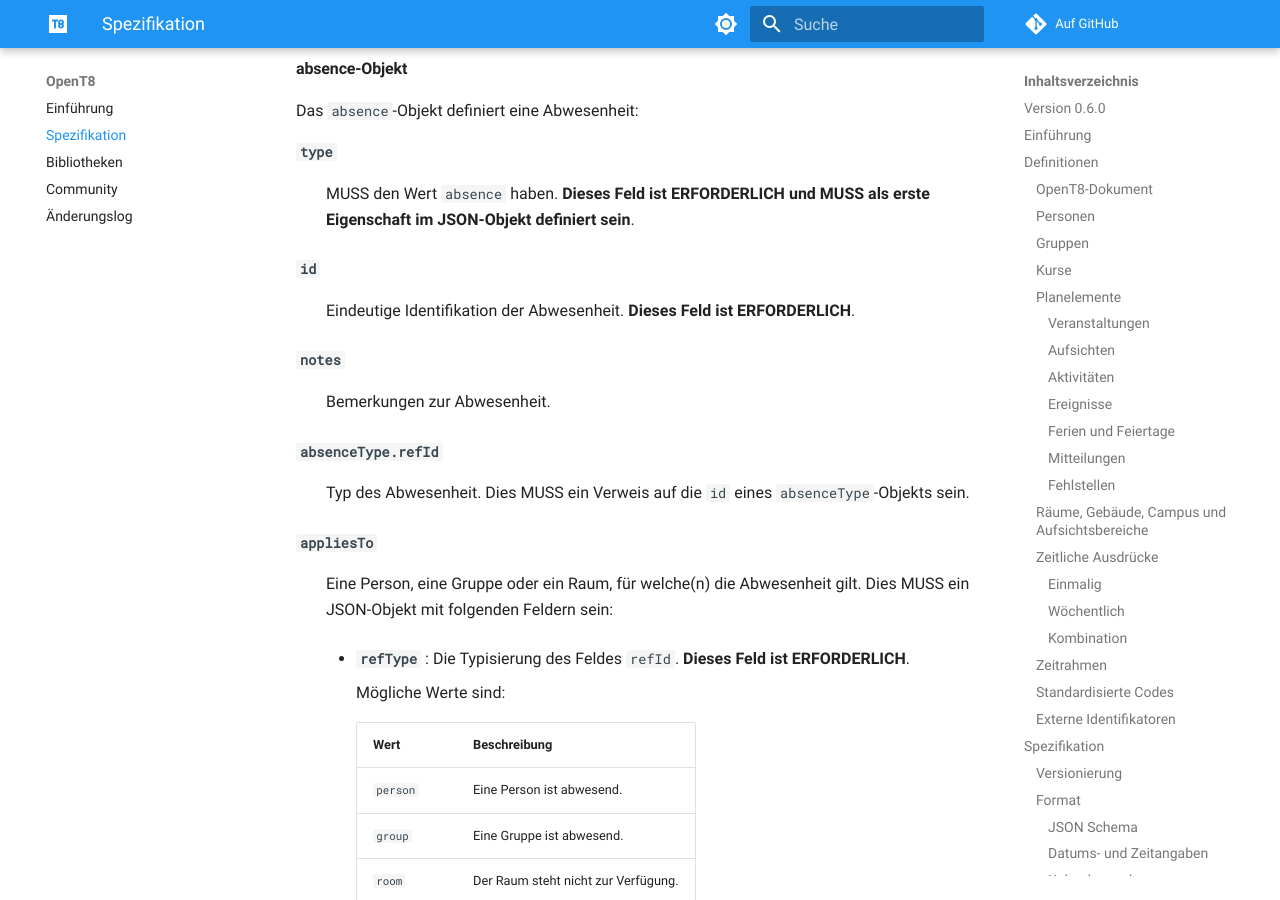
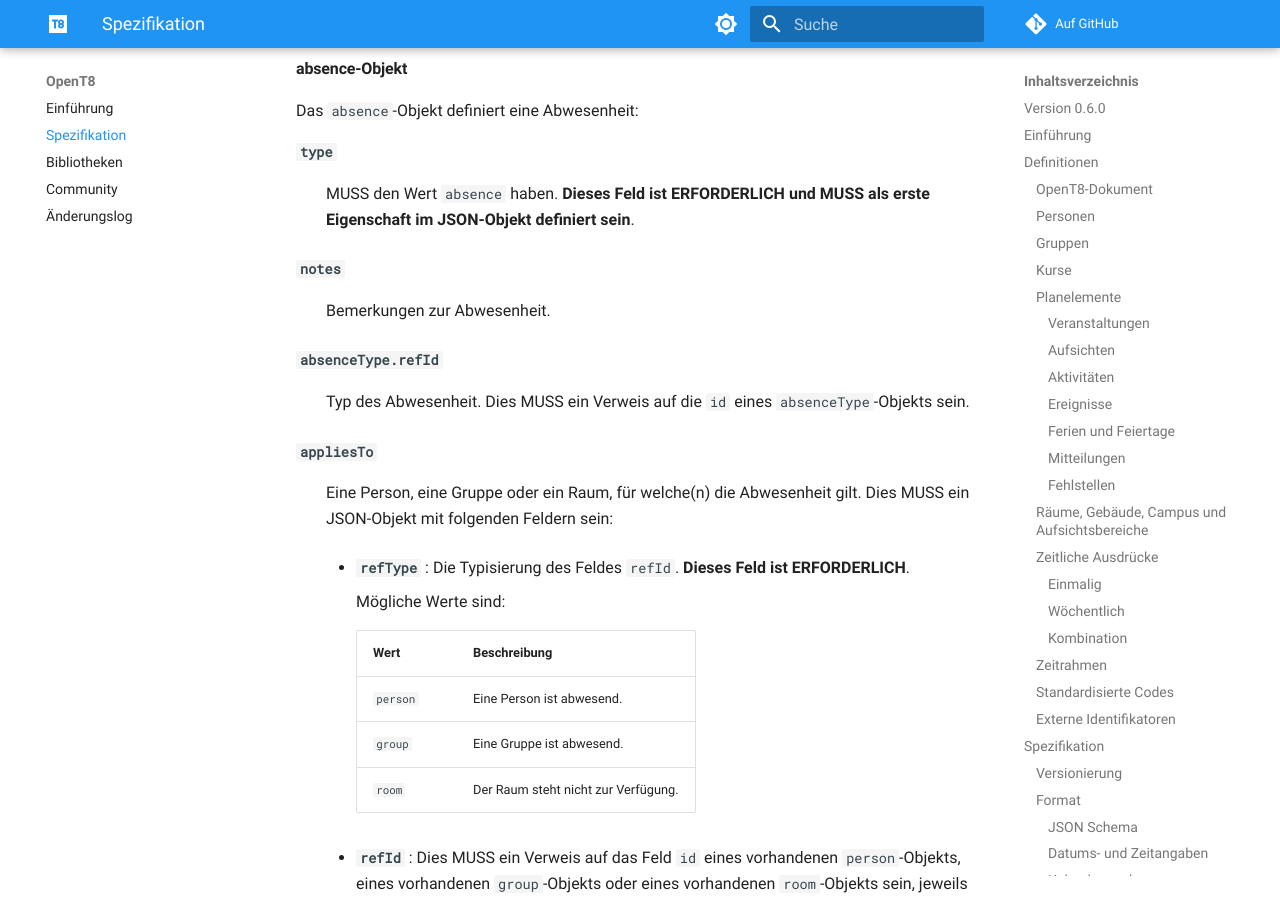
Before and after one commit to openpotato/opent8, an MkDocs documentation site: the page built from website/docs/specification.md, in a window 1280 px wide and 900 px high, scrolled down 22200 px. Built offline with MkDocs 1.6.1 and Material for MkDocs 9.7.7, drawn with Linux system fonts in a browser that asks for light colours; comment, search, counter and statistics services are not loaded; some of the changed text lies outside the part shown.

Commit message:
Bug fixes in sample and spec documentation

```diff
--- a/website/docs/specification.md
+++ b/website/docs/specification.md
@@ -951,10 +951,6 @@
 
 :   MUSS den Wert `absence` haben. **Dieses Feld ist ERFORDERLICH und MUSS als erste Eigenschaft im JSON-Objekt definiert sein**.
 
-**`id`**
-
-:   Eindeutige Identifikation der Abwesenheit. **Dieses Feld ist ERFORDERLICH**.
-
 **`notes`**
 
 :   Bemerkungen zur Abwesenheit.
@@ -1289,7 +1285,7 @@
 
 **`courseType.refId`**
 
-:   Ein Kurstyp zur Differenzierung des Kurses. Dies MUSS ein Verweis auf die `id` eines `courseType`-Objekts sein. **Dieses Feld ist ERFORDERLICH**.
+:   Ein Kurstyp zur Differenzierung des Kurses. Dies MUSS ein Verweis auf die `id` eines `courseType`-Objekts sein.
 
 **`courseUrl`**
 
@@ -1478,10 +1474,6 @@
 **`type`**
 
 :   MUSS den Wert `exemption` haben. **Dieses Feld ist ERFORDERLICH und MUSS als erste Eigenschaft im JSON-Objekt definiert sein**.
-
-**`id`**
-
-:   Eindeutige Identifikation der Freistellung. **Dieses Feld ist ERFORDERLICH**.
 
 **`notes`**
 
@@ -2191,10 +2183,6 @@
 
 :   MUSS den Wert `substitution` haben. **Dieses Feld ist ERFORDERLICH und MUSS als erste Eigenschaft im JSON-Objekt definiert sein**.
 
-**`id`**
-
-:   Eindeutige Identifikation der Vertretung. **Dieses Feld ist ERFORDERLICH**.
-
 **`message`**
 
 :   Mitteilungstext zur Vertretung.
```
Also changed, not shown: 1 other file.
